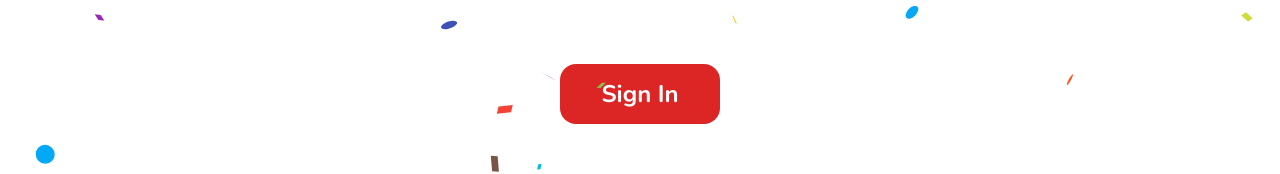
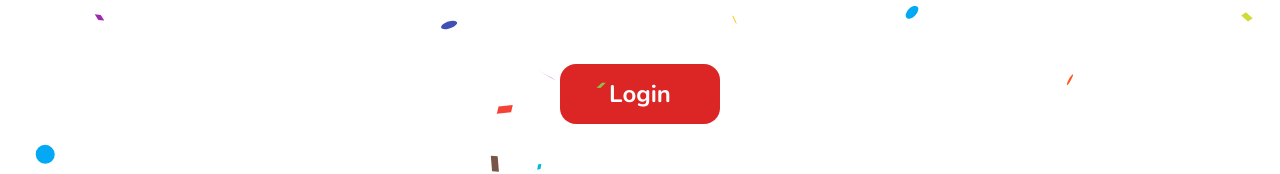
Before and after one commit to johnnyvish/redsync-web, a Next.js app: page /congratulations in a window 1280 px wide. Shown: the part 474-648 px from the top of the page. Built offline with nearby package versions, Linux system fonts and the light colour scheme.

Commit message:
changed sign in to login

```diff
--- a/app/congratulations/page.js
+++ b/app/congratulations/page.js
@@ -63,7 +63,7 @@
             className="mt-8 bg-red-600 rounded-2xl w-[160px] h-[60px]"
             onClick={handleSignIn}
           >
-            <p className="text-white p-2 text-2xl font-bold">Sign In</p>
+            <p className="text-white p-2 text-2xl font-bold">Login</p>
           </button>
         </div>
       </div>
```
